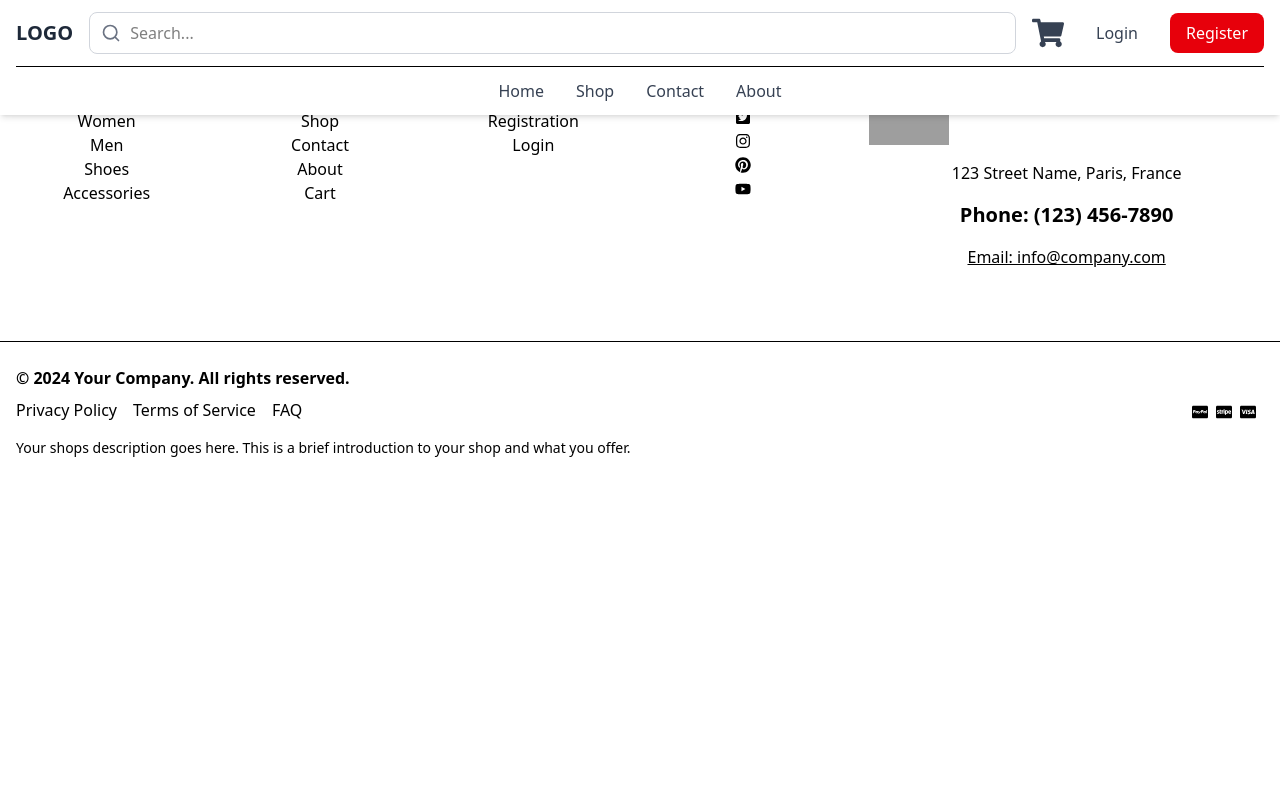
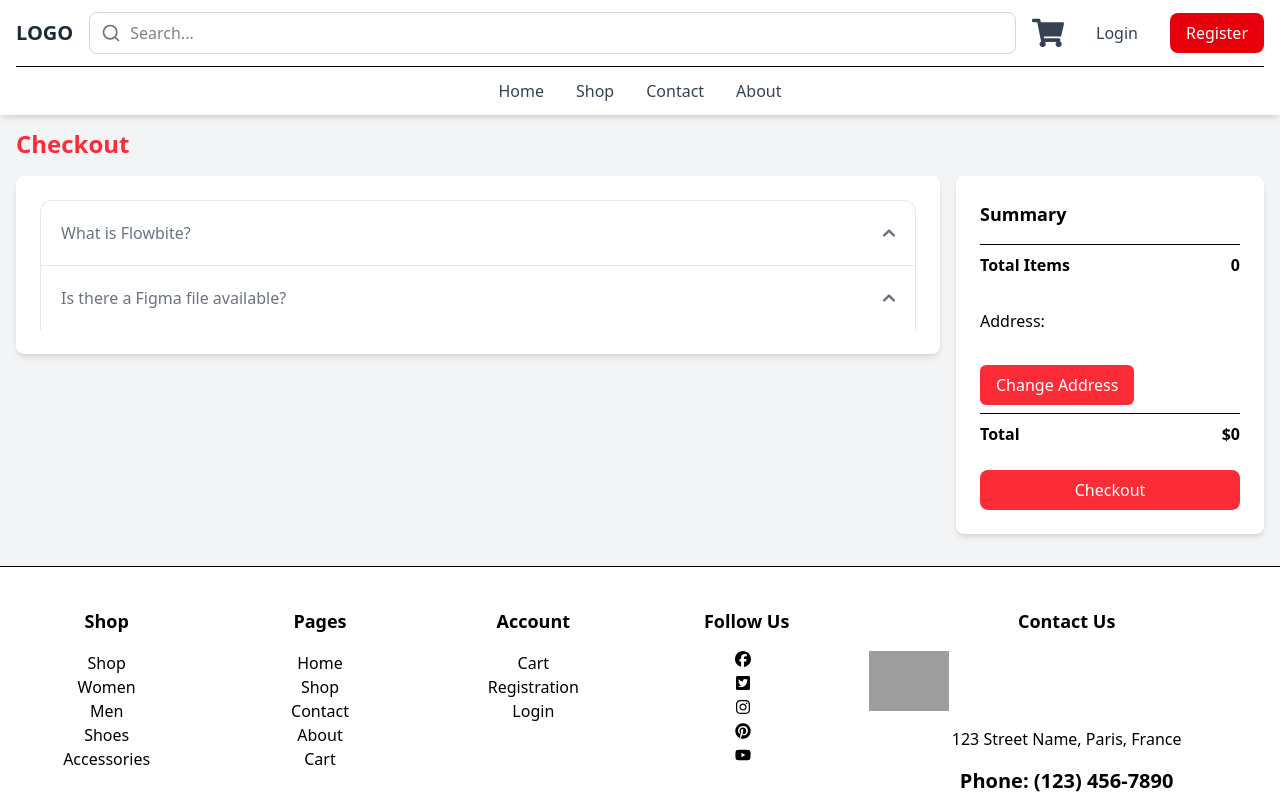
Before and after one commit to Muhammad-Arsal-Akhtar/react-shop, a React (Vite) app: page /checkout in a window 1280 px wide. Shown: the top 800 px of the page. Built offline with nearby package versions, Linux system fonts and the light colour scheme; grey boxes are pictures that could not be loaded.

Commit message:
make the checkout page page and redirect page form the cart page

```diff
--- a/src/App.jsx
+++ b/src/App.jsx
@@ -7,6 +7,7 @@ import Shop from './pages/Shop'
 import Contact from './pages/Contact'
 import About from './pages/About'
 import Cart from './pages/Cart'
+import Checkout from './pages/Checkout'
 
 function App() {
 
@@ -20,6 +21,7 @@ function App() {
             <Route path='/contact' element={<Contact/>}  />
             <Route path='/about' element={<About/>}  />
             <Route path='/cart' element={<Cart/>}  />
+            <Route path='/checkout' element={<Checkout/>}  />
           </Routes>
         <Footer />
       </BrowserRouter>
--- a/src/pages/Cart.jsx
+++ b/src/pages/Cart.jsx
@@ -8,12 +8,14 @@ import { useDispatch } from "react-redux";
 import { removeFromCart } from "../redux/cartSlice";
 import { increaseItem } from "../redux/cartSlice";
 import { decreaseItem } from "../redux/cartSlice";
+import { useNavigate } from "react-router";
 
 const Cart = () => {
   const productsInCart = useSelector(state => state.cart)
   const [isOpen, setIsOpen] = useState(false);
   const [address, changeAddress] = useState('Jelflon street, 0005, Flat 8')
   const dispatch = useDispatch()
+  const navigate = useNavigate()
 
   return (
     <>
@@ -50,13 +52,13 @@ const Cart = () => {
                           <td className="py-4">${product.individualItemPrice}</td>
                           <td className="py-4">
                             <div className="flex items-center">
-                              <button className="border rounded-md py-2 px-4 mr-2 hover:cursor-pointer" onClick={()=> dispatch(decreaseItem(product.id))}>-</button>
+                              <button className="border rounded-md py-2 px-4 mr-2 hover:cursor-pointer" onClick={() => dispatch(decreaseItem(product.id))}>-</button>
                               <span className="text-center w-8">{product.quantity}</span>
-                              <button className="border rounded-md py-2 px-4 ml-2 hover:cursor-pointer" onClick={()=> dispatch(increaseItem(product.id))}>+</button>
+                              <button className="border rounded-md py-2 px-4 ml-2 hover:cursor-pointer" onClick={() => dispatch(increaseItem(product.id))}>+</button>
                             </div>
                           </td>
                           <td className="py-4">${product.price}</td>
-                          <td className="py-4"><FaTrashCan className="mx-auto text-red-500 hover:cursor-pointer" onClick={ ()=> dispatch(removeFromCart(product.id)) } /></td>
+                          <td className="py-4"><FaTrashCan className="mx-auto text-red-500 hover:cursor-pointer" onClick={() => dispatch(removeFromCart(product.id))} /></td>
 
                         </tr>
                       ))}
@@ -98,7 +100,7 @@ const Cart = () => {
                     <span className="font-semibold">Total</span>
                     <span className="font-semibold">${productsInCart.totalPrice}</span>
                   </div>
-                  <button className="bg-red-500 text-white py-2 px-4 rounded-lg mt-4 w-full">
+                  <button className="bg-red-500 text-white py-2 px-4 rounded-lg mt-4 w-full hover:cursor-pointer" onClick={() => navigate('/checkout')}>
                     Checkout
                   </button>
                 </div>
--- /dev/null
+++ b/src/pages/Checkout.jsx
@@ -0,0 +1,153 @@
+import { useSelector } from "react-redux";
+import { useState } from "react";
+import { useDispatch } from "react-redux";
+
+const Checkout = () => {
+  const productsInCart = useSelector(state => state.cart)
+  const dispatch = useDispatch()
+
+  const [openAccordion, setOpenAccordion] = useState(null);
+
+  const toggleAccordion = (id) => {
+    setOpenAccordion(openAccordion === id ? null : id);
+  };
+
+  return (
+    <>
+      <div className="bg-gray-100 py-8 mt-24">
+        <div className="container mx-auto px-4">
+          <h1 className="text-2xl font-semibold mb-4 text-red-500">Checkout</h1>
+          <div className="flex flex-col md:flex-row gap-4">
+            <div className="md:w-3/4">
+              <div className="bg-white rounded-lg shadow-md p-6 mb-4">
+                <div id="accordion-collapse">
+                  {/* Accordion Item 1 */}
+                  <h2 id="accordion-collapse-heading-1">
+                    <button
+                      type="button"
+                      className="flex items-center justify-between w-full p-5 font-medium rtl:text-right text-gray-500 border border-b-0 border-gray-200 rounded-t-xl focus:ring-4 focus:ring-gray-200 dark:focus:ring-gray-800 dark:border-gray-700 dark:text-gray-400 hover:bg-gray-100 dark:hover:bg-gray-800 gap-3"
+                      onClick={() => toggleAccordion(1)}
+                      aria-expanded={openAccordion === 1}
+                      aria-controls="accordion-collapse-body-1"
+                    >
+                      <span>What is Flowbite?</span>
+                      <svg
+                        data-accordion-icon
+                        className={`w-3 h-3 shrink-0 transform ${openAccordion === 1 ? "rotate-180" : ""}`}
+                        aria-hidden="true"
+                        xmlns="http://www.w3.org/2000/svg"
+                        fill="none"
+                        viewBox="0 0 10 6"
+                      >
+                        <path
+                          stroke="currentColor"
+                          strokeLinecap="round"
+                          strokeLinejoin="round"
+                          strokeWidth="2"
+                          d="M9 5 5 1 1 5"
+                        />
+                      </svg>
+                    </button>
+                  </h2>
+                  <div
+                    id="accordion-collapse-body-1"
+                    className={openAccordion === 1 ? "block" : "hidden"}
+                    aria-labelledby="accordion-collapse-heading-1"
+                  >
+                    <div className="p-5 border border-b-0 border-gray-200 dark:border-gray-700 dark:bg-gray-900">
+                      <p className="mb-2 text-gray-500 dark:text-gray-400">
+                        Flowbite is an open-source library of interactive components built on top of Tailwind CSS.
+                      </p>
+                    </div>
+                  </div>
+
+                  {/* Accordion Item 2 */}
+                  <h2 id="accordion-collapse-heading-2">
+                    <button
+                      type="button"
+                      className="flex items-center justify-between w-full p-5 font-medium rtl:text-right text-gray-500 border border-b-0 border-gray-200 focus:ring-4 focus:ring-gray-200 dark:focus:ring-gray-800 dark:border-gray-700 dark:text-gray-400 hover:bg-gray-100 dark:hover:bg-gray-800 gap-3"
+                      onClick={() => toggleAccordion(2)}
+                      aria-expanded={openAccordion === 2}
+                      aria-controls="accordion-collapse-body-2"
+                    >
+                      <span>Is there a Figma file available?</span>
+                      <svg
+                        data-accordion-icon
+                        className={`w-3 h-3 shrink-0 transform ${openAccordion === 2 ? "rotate-180" : ""}`}
+                        aria-hidden="true"
+                        xmlns="http://www.w3.org/2000/svg"
+                        fill="none"
+                        viewBox="0 0 10 6"
+                      >
+                        <path
+                          stroke="currentColor"
+                          strokeLinecap="round"
+                          strokeLinejoin="round"
+                          strokeWidth="2"
+                          d="M9 5 5 1 1 5"
+                        />
+                      </svg>
+                    </button>
+                  </h2>
+                  <div
+                    id="accordion-collapse-body-2"
+                    className={openAccordion === 2 ? "block" : "hidden"}
+                    aria-labelledby="accordion-collapse-heading-2"
+                  >
+                    <div className="p-5 border border-b-0 border-gray-200 dark:border-gray-700">
+                      <p className="mb-2 text-gray-500 dark:text-gray-400">
+                        Flowbite is first conceptualized and designed using the Figma software.
+                      </p>
+                    </div>
+                  </div>
+                </div>
+              </div>
+            </div>
+            <div className="md:w-1/4">
+              <div className="bg-white rounded-lg shadow-md p-6">
+                <h2 className="text-lg font-semibold mb-4">Summary</h2>
+                {/* <div className="flex justify-between mb-2">
+                <span>Subtotal</span>
+                <span>$19.99</span>
+              </div> */}
+                <hr className="my-2" />
+                <div className="flex justify-between mb-2">
+                  <span className="font-semibold">Total Items</span>
+                  <span className="font-semibold">{productsInCart.totalQuantity}</span>
+                </div>
+                <br />
+                <div className="flex justify-between mb-2">
+                  <span>Address:</span>
+                  {/* <span>{address}</span> */}
+                </div>
+                <br />
+                <div className="flex justify-between mb-2">
+                  {/* <a href="">Change Address</a> */}
+                  {/* Open Modal Button */}
+                  <button
+                    onClick={() => setIsOpen(true)}
+                    className="bg-red-500 text-white px-4 py-2 rounded-md hover:cursor-pointer"
+                  >
+                    Change Address
+                  </button>
+                </div>
+
+                <hr className="my-2" />
+                <div className="flex justify-between mb-2">
+                  <span className="font-semibold">Total</span>
+                  <span className="font-semibold">${productsInCart.totalPrice}</span>
+                </div>
+                <button className="bg-red-500 text-white py-2 px-4 rounded-lg mt-4 w-full">
+                  Checkout
+                </button>
+              </div>
+            </div>
+          </div>
+        </div>
+      </div>
+    </>
+
+  );
+}
+
+export default Checkout
```
